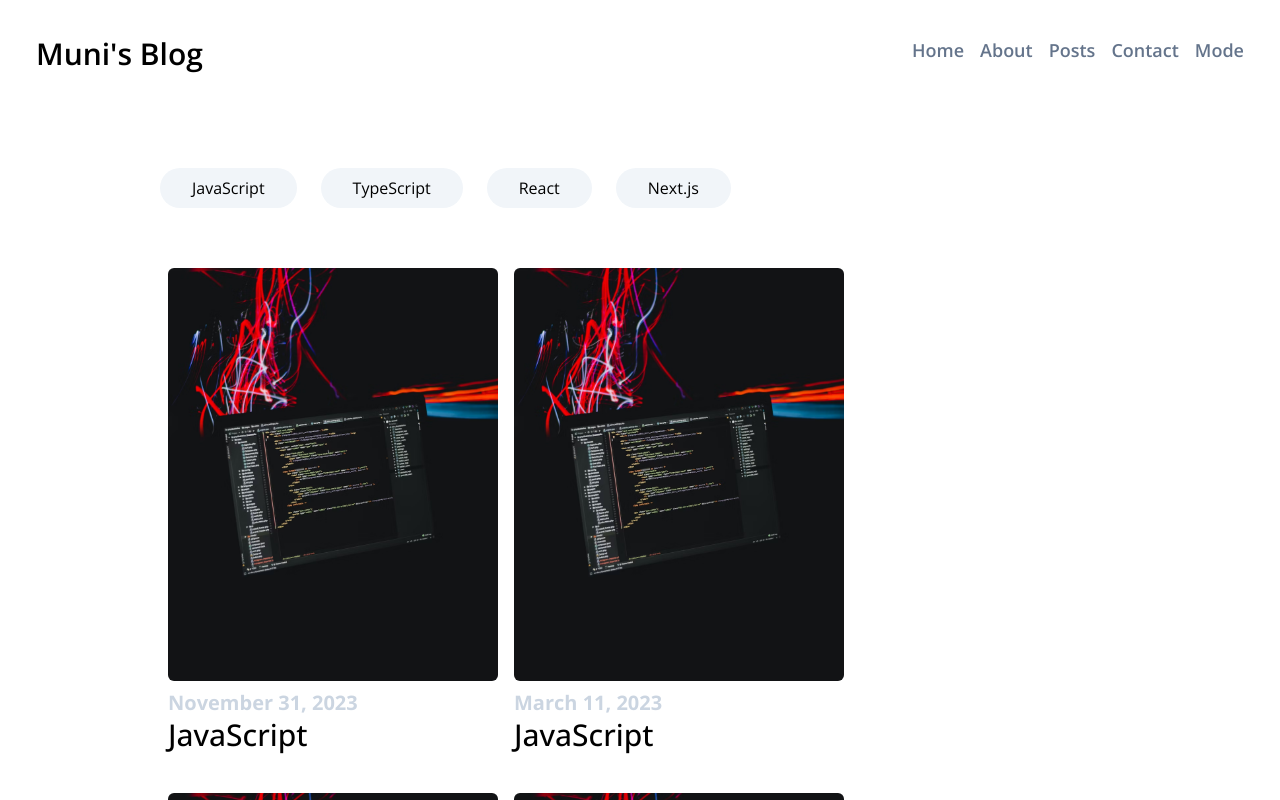
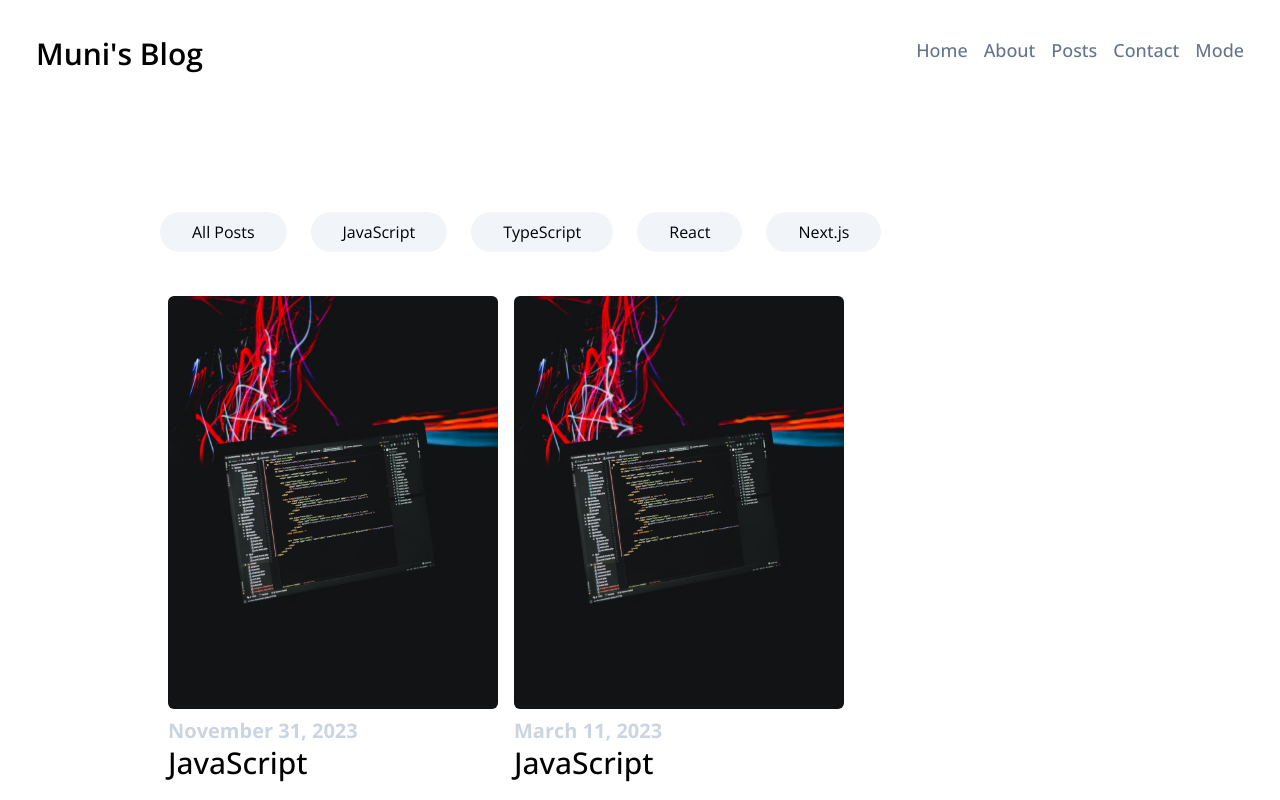
Before and after one commit to kangmuni/next-blog, a Next.js app: page /posts in a window 1280 px wide. Built offline with nearby package versions, Linux system fonts and the light colour scheme.

Commit message:
포스트 페이지 카테고리 클릭시 해당 카테고리 필터 포스트 컴포넌트 생성

```diff
--- a/data/posts.json
+++ b/data/posts.json
@@ -4,55 +4,63 @@
     "title": "JavaScript",
     "date": "November 31, 2023",
     "path": "topic3.avif",
-    "featured": true
+    "featured": true,
+    "contents": "React's useRef hook is a versatile tool that goes beyond just accessing DOM elements. It provides a way to persist values across renders without triggering a re-render itself. In this blog post, we'll dive into the proper usage of useRef in React, covering its fundamentals, common use cases, and best practices."
   },
   {
     "number": 2,
     "title": "JavaScript",
     "date": "March 11, 2023",
     "path": "topic3.avif",
-    "featured": false
+    "featured": false,
+    "contents": "React's useRef hook is a versatile tool that goes beyond just accessing DOM elements. It provides a way to persist values across renders without triggering a re-render itself. In this blog post, we'll dive into the proper usage of useRef in React, covering its fundamentals, common use cases, and best practices."
   },
   {
     "number": 3,
     "title": "TypeScript",
     "date": "Febrary 27, 2023",
     "path": "topic3.avif",
-    "featured": true
+    "featured": true,
+    "contents": "React's useRef hook is a versatile tool that goes beyond just accessing DOM elements. It provides a way to persist values across renders without triggering a re-render itself. In this blog post, we'll dive into the proper usage of useRef in React, covering its fundamentals, common use cases, and best practices."
   },
   {
     "number": 4,
     "title": "TypeScript",
     "date": "June 19, 2023",
     "path": "topic3.avif",
-    "featured": false
+    "featured": false,
+    "contents": "React's useRef hook is a versatile tool that goes beyond just accessing DOM elements. It provides a way to persist values across renders without triggering a re-render itself. In this blog post, we'll dive into the proper usage of useRef in React, covering its fundamentals, common use cases, and best practices."
   },
   {
     "number": 5,
     "title": "React",
     "date": "September 23, 2023",
     "path": "topic3.avif",
-    "featured": true
+    "featured": true,
+    "contents": "React's useRef hook is a versatile tool that goes beyond just accessing DOM elements. It provides a way to persist values across renders without triggering a re-render itself. In this blog post, we'll dive into the proper usage of useRef in React, covering its fundamentals, common use cases, and best practices."
   },
   {
     "number": 6,
     "title": "React",
     "date": "October 14, 2023",
     "path": "topic3.avif",
-    "featured": false
+    "featured": false,
+    "contents": "React's useRef hook is a versatile tool that goes beyond just accessing DOM elements. It provides a way to persist values across renders without triggering a re-render itself. In this blog post, we'll dive into the proper usage of useRef in React, covering its fundamentals, common use cases, and best practices."
   },
   {
     "number": 7,
     "title": "Next.js",
     "date": "January 07, 2023",
     "path": "topic3.avif",
-    "featured": true
+    "featured": true,
+    "contents": "React's useRef hook is a versatile tool that goes beyond just accessing DOM elements. It provides a way to persist values across renders without triggering a re-render itself. In this blog post, we'll dive into the proper usage of useRef in React, covering its fundamentals, common use cases, and best practices."
   },
   {
     "number": 8,
     "title": "Next.js",
     "date": "April 02, 2023",
     "path": "topic3.avif",
-    "featured": false
+    "featured": false,
+    "contents": "React's useRef hook is a versatile tool that goes beyond just accessing DOM elements. It provides a way to persist values across renders without triggering a re-render itself. In this blog post, we'll dive into the proper usage of useRef in React, covering its fundamentals, common use cases, and best practices."
   }
 ]
--- a/service/posts.ts
+++ b/service/posts.ts
@@ -25,7 +25,7 @@ export async function getAllPosts(): Promise<Posts[]> {
   return JSON.parse(data);
 }
 
-// export async function getPost(id: string): Promise<Posts | undefined> {
-//   const products = await getPosts();
-//   return products.find((item) => item.id === id);
-// }
+export async function getPost(id: string): Promise<Posts | undefined> {
+  const posts = await getAllPosts();
+  return posts.find((item) => String(item.number) === id);
+}
--- a/src/app/posts/layout.tsx
+++ b/src/app/posts/layout.tsx
@@ -4,22 +4,8 @@ export default function PostsLayout({
   children: React.ReactNode;
 }) {
   return (
-    <article className="w-9/12 mt-24">
-      <ul className="flex list-none">
-        <li className="cursor-pointer mr-6 py-2 px-8 border-solid rounded-full bg-slate-100 hover:bg-slate-600 hover:text-white">
-          JavaScript
-        </li>
-        <li className="cursor-pointer mr-6 py-2 px-8 border-solid rounded-full bg-slate-100 hover:bg-slate-600 hover:text-white">
-          TypeScript
-        </li>
-        <li className="cursor-pointer mr-6 py-2 px-8 border-solid rounded-full bg-slate-100 hover:bg-slate-600 hover:text-white">
-          React
-        </li>
-        <li className="cursor-pointer mr-6 py-2 px-8 border-solid rounded-full bg-slate-100 hover:bg-slate-600 hover:text-white">
-          Next.js
-        </li>
-      </ul>
-      <main className="flex justify-center my-11">{children}</main>
+    <article className="w-9/12 items mt-24">
+      <main className="flex my-11">{children}</main>
     </article>
   );
 }
--- a/src/app/posts/page.tsx
+++ b/src/app/posts/page.tsx
@@ -1,8 +1,10 @@
-import PostsGrid from '@/components/PostsGrid';
 import { getAllPosts } from '../../../service/posts';
+
+import FilterablePosts from '@/components/FilterablePosts';
 
 export default async function PostsPage() {
   const allPosts = await getAllPosts();
+  const categories = [...new Set(allPosts.map((post) => post.title))];
 
-  return <PostsGrid posts={allPosts} />;
+  return <FilterablePosts posts={allPosts} categories={categories} />;
 }
--- /dev/null
+++ b/src/components/Categories.tsx
@@ -0,0 +1,21 @@
+type Props = {
+  categories: string[];
+  selected: string;
+  onClick: (category: string) => void;
+};
+
+export default function Categories({ categories, selected, onClick }: Props) {
+  return (
+    <ul className="flex list-none mb-9">
+      {categories.map((category) => (
+        <li
+          key={category}
+          onClick={() => onClick(category)}
+          className="cursor-pointer mr-6 py-2 px-8 border-solid rounded-full bg-slate-100 hover:bg-slate-600 hover:text-white"
+        >
+          {category}
+        </li>
+      ))}
+    </ul>
+  );
+}
--- /dev/null
+++ b/src/components/FilterablePosts.tsx
@@ -0,0 +1,32 @@
+'use client';
+
+import { useState } from 'react';
+
+import { Posts } from '../../service/posts';
+
+import PostsGrid from './PostsGrid';
+import Categories from './Categories';
+
+type Props = { posts: Posts[]; categories: string[] };
+
+const ALL_POSTS = 'All Posts';
+
+export default function FilterablePosts({ posts, categories }: Props) {
+  const [selected, setSelected] = useState(ALL_POSTS);
+
+  const filterd =
+    selected === ALL_POSTS
+      ? posts
+      : posts.filter((post) => post.title === selected);
+
+  return (
+    <section className="">
+      <Categories
+        categories={[ALL_POSTS, ...categories]}
+        selected={selected}
+        onClick={setSelected} // selected => setSelected(selected)
+      />
+      <PostsGrid posts={filterd} />
+    </section>
+  );
+}
--- a/src/components/header.tsx
+++ b/src/components/header.tsx
@@ -6,7 +6,7 @@ export default function Header() {
       <Link href="/" className="text-3xl font-semibold">
         Muni's Blog
       </Link>
-      <nav className="text-lg text-slate-500 font-semibold">
+      <nav className="text-lg text-slate-500 font-medium">
         <Link href="/" className="pr-4">
           Home
         </Link>
```
